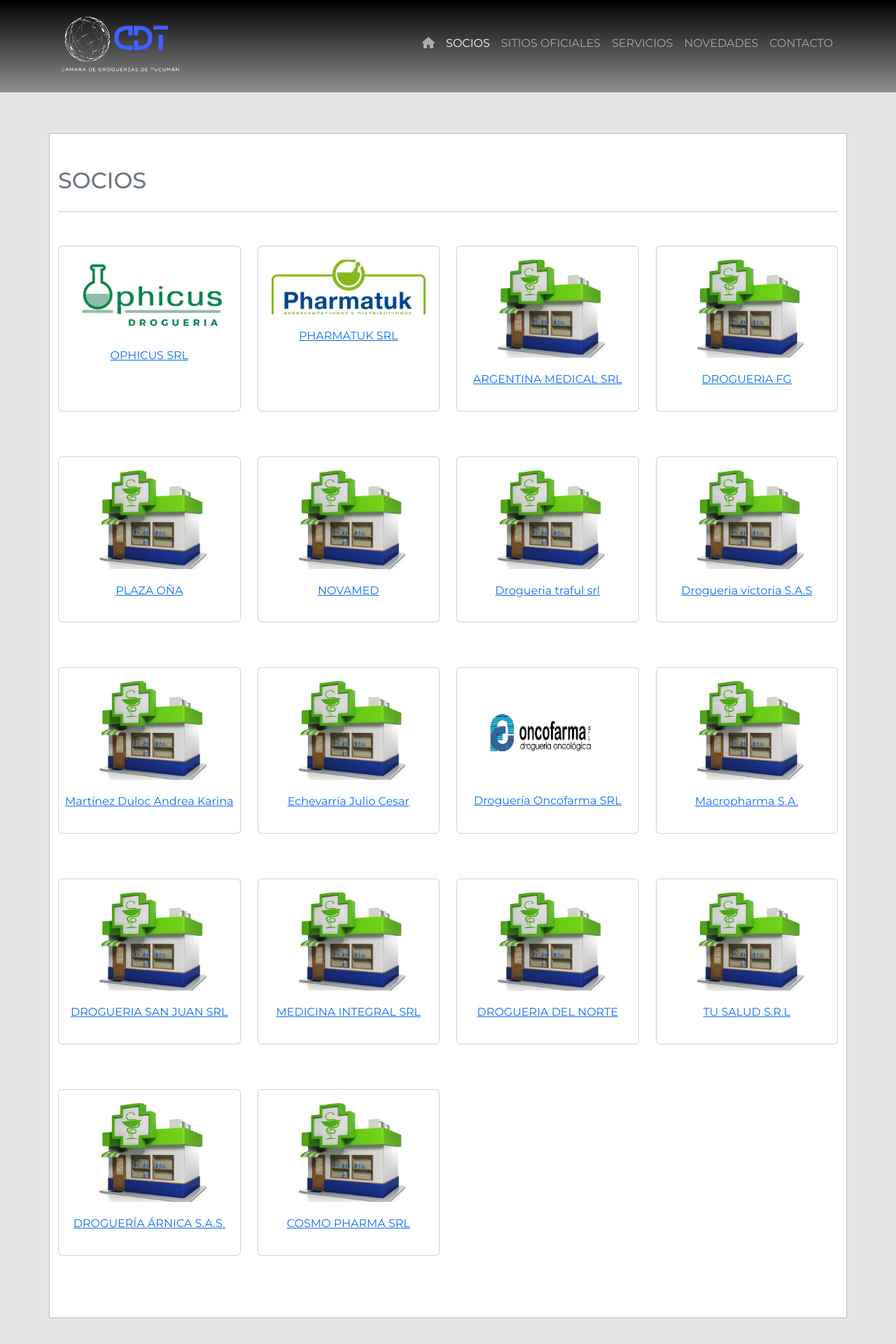
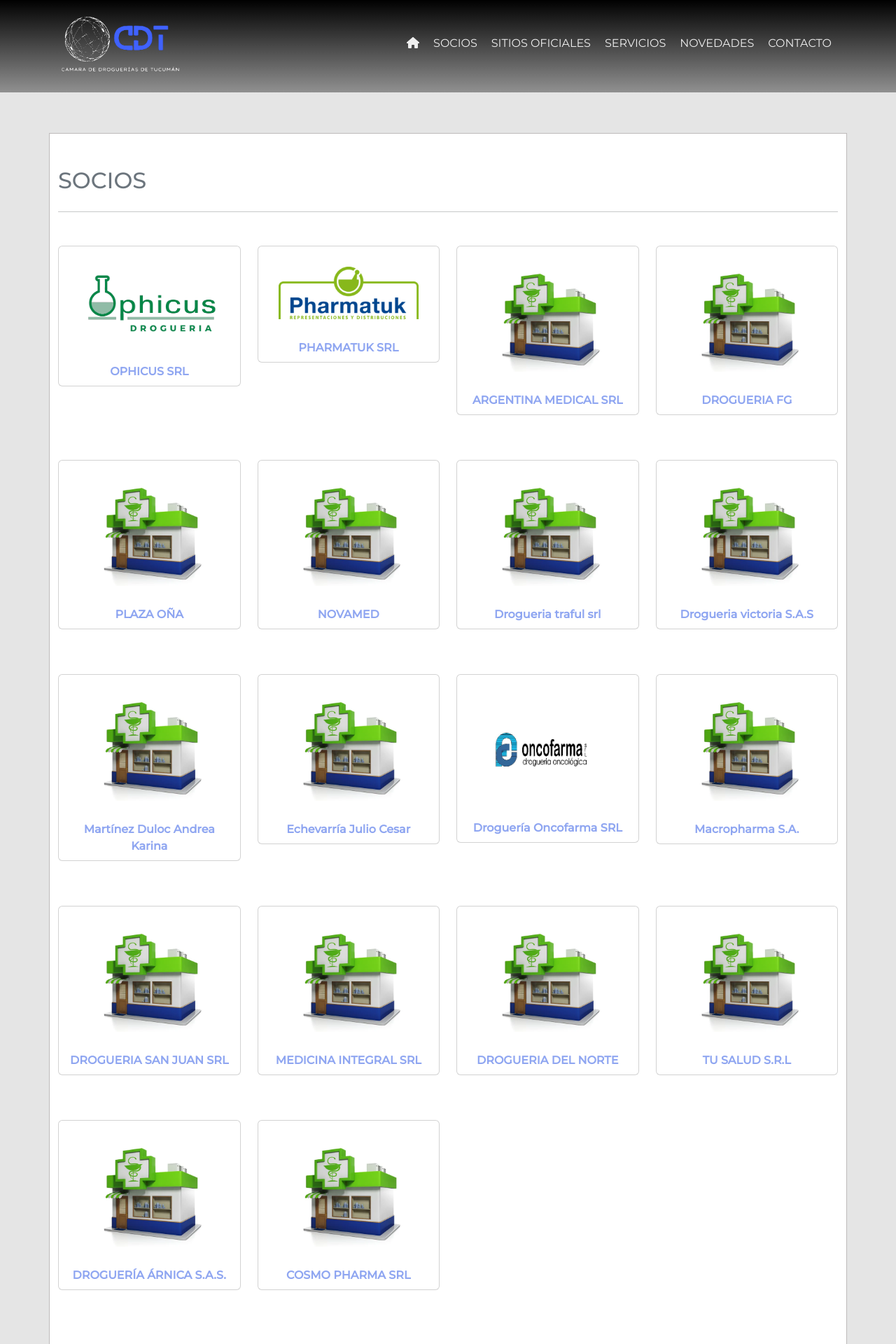
Before and after one commit to MDanielaCardozo/CamaraDrogueriasTuc, a React (Create React App) app: page /socios in a window 1280 px wide. Shown: the top 1920 px of the page at 70% size. Built offline with nearby package versions, Linux system fonts and the light colour scheme.

Commit message:
Agregué datos a Pagina contacto

```diff
--- a/src/components/common/Menu.css
+++ b/src/components/common/Menu.css
@@ -2,3 +2,28 @@
     background: rgb(0,0,0);
     background: linear-gradient(to top, rgba(0, 0, 0, 0.437), rgb(0, 0, 0));
 }
+
+.hovMenu:hover {
+    color: rgb(93, 109, 255) !important;
+}
+
+.boton {
+    color: #eee!important;
+    font-size: 20px;
+    font-weight: 500;
+    padding: 0.5em 1.2em;
+    background: rgba(0,0,0,0);
+    border: 2px solid;
+    border-radius: 10px;
+    border-color: rgba(141, 0, 0, 0);
+    transition: all 1s ease;
+    position: relative;
+  }
+  .boton:hover {
+
+    background: rgba(0,0,0,0);
+    border: 2px solid;
+    border-radius: 10px;
+    border-color: #eee;
+    transition: all 1s ease;
+  }
--- a/src/components/common/Menu.js
+++ b/src/components/common/Menu.js
@@ -26,14 +26,14 @@
         <Navbar.Toggle onClick={() => setExpanded(expanded ? false : "expanded")} aria-controls="responsive-navbar-nav" />
         <Navbar.Collapse id="responsive-navbar-nav">
           <Nav className="ms-auto">
-            <NavLink onClick={() => setExpanded(false)} to="/" className="nav-item nav-link hovMenu">
+            <NavLink onClick={() => setExpanded(false)} to="/" className="nav-item nav-link hovMenu boton">
               <FontAwesomeIcon icon={faHouse} />
             </NavLink>
-            <NavLink onClick={() => setExpanded(false)} to="/socios" className="nav-item nav-link hovMenu">SOCIOS</NavLink>
-            <NavLink onClick={() => setExpanded(false)} to="/sitiosOficiales" className="nav-item nav-link hovMenu">SITIOS OFICIALES</NavLink>
-            <NavLink onClick={() => setExpanded(false)} to="/servicios" className="nav-item nav-link hovMenu">SERVICIOS</NavLink>
-            <NavLink onClick={() => setExpanded(false)} to="/novedades" className="nav-item nav-link hovMenu">NOVEDADES</NavLink>
-            <NavLink onClick={() => setExpanded(false)} to="/contacto" className="nav-item nav-link hovMenu"> CONTACTO</NavLink>
+            <NavLink onClick={() => setExpanded(false)} to="/socios" className="nav-item nav-link hovMenu boton">SOCIOS</NavLink>
+            <NavLink onClick={() => setExpanded(false)} to="/sitiosOficiales" className="nav-item nav-link hovMenu boton">SITIOS OFICIALES</NavLink>
+            <NavLink onClick={() => setExpanded(false)} to="/servicios" className="nav-item nav-link hovMenu boton">SERVICIOS</NavLink>
+            <NavLink onClick={() => setExpanded(false)} to="/novedades" className="nav-item nav-link hovMenu boton">NOVEDADES</NavLink>
+            <NavLink onClick={() => setExpanded(false)} to="/contacto" className="nav-item nav-link hovMenu boton"> CONTACTO</NavLink>
           </Nav>
           <Nav></Nav>
         </Navbar.Collapse>
--- a/src/components/views/Contacto.js
+++ b/src/components/views/Contacto.js
@@ -20,34 +20,31 @@
         <hr />
         <Row>
           <Col lg={6} md={6} sm={12} className="my-5">
-            <div className="d-flex justify-content-between">
+            <div className="d-flex ">
               <FontAwesomeIcon
                 icon={faLocationDot}
                 className="iconoContacto mx-3"
               ></FontAwesomeIcon>
               <p>
-                Pilcomayo 314, esquina Brasil 1100 Lanús Oeste, Pcia. Buenos
-                Aires, Argentina
+                Ayacucho 830, San Miguel de Tucumán (4000). Argentina.
               </p>
             </div>
-            <div className="d-flex justify-content-between">
+            <div className="d-flex my-3">
               <FontAwesomeIcon
                 icon={faEnvelope}
                 className="iconoContacto mx-3"
               ></FontAwesomeIcon>
               <p>
-                Pilcomayo 314, esquina Brasil 1100 Lanús Oeste, Pcia. Buenos
-                Aires, Argentina
+                camaradedrogueriasdetucuman@gmail.com
               </p>
             </div>
-            <div className="d-flex justify-content-between">
+            <div className="d-flex">
               <FontAwesomeIcon
                 icon={faPhone}
                 className="iconoContacto mx-3"
               ></FontAwesomeIcon>
               <p>
-                Pilcomayo 314, esquina Brasil 1100 Lanús Oeste, Pcia. Buenos
-                Aires, Argentina
+                381-6833503
               </p>
             </div>
           </Col>
--- a/src/components/views/Home.css
+++ b/src/components/views/Home.css
@@ -154,6 +154,12 @@
     color: rgba(18, 66, 223, 0.45);
 }
 
+.tituloSer {
+    color: rgba(18, 66, 223, 0.45);
+    font-weight: 600;
+}
+
+
 @media all and (min-width: 300px) and (max-width: 690px) {
     .carouselInfo {
         width: 100%;
--- a/src/components/views/Home.js
+++ b/src/components/views/Home.js
@@ -230,7 +230,7 @@
                 href="http://"
                 target="_blank"
                 rel="noopener noreferrer"
-                className="subrayado"
+                className="subrayado tituloSer"
               >
                 Blanco Ojeda Gustavo Ezequiel
               </a>
--- a/src/components/views/Servicios.js
+++ b/src/components/views/Servicios.js
@@ -22,8 +22,8 @@
               <Card className="p-1 mb-3 cardSocios">
                 <Card.Img variant="top" src={Semin} className="imgCard" />
                 <Card.Body className="p-1 text-center">
-                  <Card.Text>
-                    <h5 className="tituloNos">SEMINARIOS EDUCATIVOS</h5>
+                  <Card.Text className="tituloSer">
+                    SEMINARIOS EDUCATIVOS
                   </Card.Text>
                 </Card.Body>
               </Card>
@@ -37,8 +37,8 @@
               <Card className="p-1 mb-3 cardSocios">
                 <Card.Img variant="top" src={AseCont} className="imgCard" />
                 <Card.Body className="p-1 text-center">
-                  <Card.Text>
-                    <p className="tituloNos">ASESORAMIENTO CONTABLE</p>
+                  <Card.Text className="tituloSer">
+                    ASESORAMIENTO CONTABLE
                   </Card.Text>
                 </Card.Body>
               </Card>
@@ -52,8 +52,8 @@
               <Card className="p-1 mb-3 cardSocios">
                 <Card.Img variant="top" src={AseReg} className="imgCard" />
                 <Card.Body className="p-1 text-center">
-                  <Card.Text>
-                    <p className="tituloNos">ASESORAMIENTO REGULADOR</p>
+                  <Card.Text className="tituloSer">
+                    ASESORAMIENTO REGULADOR
                   </Card.Text>
                 </Card.Body>
               </Card>
--- a/src/components/views/Socios.css
+++ b/src/components/views/Socios.css
@@ -8,7 +8,7 @@
 
 .cardSocios {
   width: 300px;
-    height: auto;
+  height: 220px;
   overflow: hidden;
 }
 
@@ -17,7 +17,7 @@
   height: 75%;
   transition: 0.5s;
   object-fit: cover;
-    padding: 15px;
+  padding: 25px;
   /* filter: grayscale(40%); */
 }
 
@@ -29,4 +29,14 @@
 
 .subrayadoText {
   text-decoration: none !important;
+  color: rgba(6, 57, 223, 0.45);
+  font-weight: 600;
 }
+
+@media all and (min-width: 990px) and (max-width: 1390px) {
+  .cardSocios {
+    width: auto;
+    height: 280px;
+    overflow: hidden;
+  }
+}
--- a/src/components/views/Socios.js
+++ b/src/components/views/Socios.js
@@ -21,14 +21,15 @@
               lg={3}
               className="d-flex justify-content-center"
             >
+              <Link className="subrayadoText">
                 <Card className="p-1 mb-3 cardSocios">
-                <Link>
-                  <Card.Img variant="top" src={LogoDrog} className="imgCard"/>
+                  <Card.Img variant="top" src={LogoDrog} className="imgCard" />
+
                   <Card.Body className="p-1 text-center">
                     <Card.Text>OPHICUS SRL</Card.Text>
                   </Card.Body>
+                </Card>
               </Link>
-              </Card>
             </Col>
             <Col
               sm={12}
@@ -36,14 +37,14 @@
               lg={3}
               className="d-flex justify-content-center"
             >
+              <Link className="subrayadoText">
                 <Card className="p-1 mb-3 cardSocios">
-                <Link>
-                  <Card.Img variant="top" src={LogoPhar} className="imgCard"/>
+                  <Card.Img variant="top" src={LogoPhar} className="imgCard" />
                   <Card.Body className="p-1 text-center">
                     <Card.Text>PHARMATUK SRL</Card.Text>
                   </Card.Body>
+                </Card>
               </Link>
-              </Card>
             </Col>
             <Col
               sm={12}
@@ -51,14 +52,18 @@
               lg={3}
               className="d-flex justify-content-center"
             >
+              <Link className="subrayadoText">
                 <Card className="p-1 mb-3 cardSocios">
-                <Link>
-                  <Card.Img variant="top" src={LogoDrogDos} className="imgCard"/>
+                  <Card.Img
+                    variant="top"
+                    src={LogoDrogDos}
+                    className="imgCard"
+                  />
                   <Card.Body className="p-1 text-center">
                     <Card.Text>ARGENTINA MEDICAL SRL</Card.Text>
                   </Card.Body>
+                </Card>
               </Link>
-              </Card>
             </Col>
             <Col
               sm={12}
@@ -66,14 +71,18 @@
               lg={3}
               className="d-flex justify-content-center"
             >
+              <Link className="subrayadoText">
                 <Card className="p-1 mb-3 cardSocios">
-                <Link>
-                  <Card.Img variant="top" src={LogoDrogDos} className="imgCard"/>
+                  <Card.Img
+                    variant="top"
+                    src={LogoDrogDos}
+                    className="imgCard"
+                  />
                   <Card.Body className="p-1 text-center">
                     <Card.Text>DROGUERIA FG</Card.Text>
                   </Card.Body>
+                </Card>
               </Link>
-              </Card>
             </Col>
           </Row>
           <Row className="mb-5">
@@ -83,14 +92,18 @@
               lg={3}
               className="d-flex justify-content-center"
             >
+              <Link className="subrayadoText">
                 <Card className="p-1 mb-3 cardSocios">
-                <Link>
-                  <Card.Img variant="top" src={LogoDrogDos} className="imgCard"/>
+                  <Card.Img
+                    variant="top"
+                    src={LogoDrogDos}
+                    className="imgCard"
+                  />
                   <Card.Body className="p-1 text-center">
                     <Card.Text>PLAZA OÑA</Card.Text>
                   </Card.Body>
+                </Card>
               </Link>
-              </Card>
             </Col>
             <Col
               sm={12}
@@ -98,14 +111,18 @@
               lg={3}
               className="d-flex justify-content-center"
             >
+              <Link className="subrayadoText">
                 <Card className="p-1 mb-3 cardSocios">
-                <Link>
-                  <Card.Img variant="top" src={LogoDrogDos} className="imgCard"/>
+                  <Card.Img
+                    variant="top"
+                    src={LogoDrogDos}
+                    className="imgCard"
+                  />
                   <Card.Body className="p-1 text-center">
                     <Card.Text>NOVAMED</Card.Text>
                   </Card.Body>
+                </Card>
               </Link>
-              </Card>
             </Col>
             <Col
               sm={12}
@@ -113,14 +130,18 @@
               lg={3}
               className="d-flex justify-content-center"
             >
+              <Link className="subrayadoText">
                 <Card className="p-1 mb-3 cardSocios">
-                <Link>
-                  <Card.Img variant="top" src={LogoDrogDos} className="imgCard"/>
+                  <Card.Img
+                    variant="top"
+                    src={LogoDrogDos}
+                    className="imgCard"
+                  />
                   <Card.Body className="p-1 text-center">
                     <Card.Text>Drogueria traful srl</Card.Text>
                   </Card.Body>
+                </Card>
               </Link>
-              </Card>
             </Col>
             <Col
               sm={12}
@@ -128,14 +149,18 @@
               lg={3}
               className="d-flex justify-content-center"
             >
+              <Link className="subrayadoText">
                 <Card className="p-1 mb-3 cardSocios">
-                <Link>
-                  <Card.Img variant="top" src={LogoDrogDos} className="imgCard"/>
+                  <Card.Img
+                    variant="top"
+                    src={LogoDrogDos}
+                    className="imgCard"
+                  />
                   <Card.Body className="p-1 text-center">
                     <Card.Text>Drogueria victoria S.A.S</Card.Text>
                   </Card.Body>
+                </Card>
               </Link>
-              </Card>
             </Col>
           </Row>
           <Row className="mb-5">
@@ -145,14 +170,18 @@
               lg={3}
               className="d-flex justify-content-center"
             >
+              <Link className="subrayadoText">
                 <Card className="p-1 mb-3 cardSocios">
-                <Link>
-                  <Card.Img variant="top" src={LogoDrogDos} className="imgCard"/>
+                  <Card.Img
+                    variant="top"
+                    src={LogoDrogDos}
+                    className="imgCard"
+                  />
                   <Card.Body className="p-1 text-center">
                     <Card.Text>Martínez Duloc Andrea Karina</Card.Text>
                   </Card.Body>
+                </Card>
               </Link>
-              </Card>
             </Col>
             <Col
               sm={12}
@@ -160,14 +189,18 @@
               lg={3}
               className="d-flex justify-content-center"
             >
+              <Link className="subrayadoText">
                 <Card className="p-1 mb-3 cardSocios">
-                <Link>
-                  <Card.Img variant="top" src={LogoDrogDos} className="imgCard"/>
+                  <Card.Img
+                    variant="top"
+                    src={LogoDrogDos}
+                    className="imgCard"
+                  />
                   <Card.Body className="p-1 text-center">
                     <Card.Text>Echevarría Julio Cesar</Card.Text>
                   </Card.Body>
+                </Card>
               </Link>
-              </Card>
             </Col>
             <Col
               sm={12}
@@ -175,14 +208,14 @@
               lg={3}
               className="d-flex justify-content-center"
             >
+              <Link className="subrayadoText">
                 <Card className="p-1 mb-3 cardSocios">
-                <Link>
-                  <Card.Img variant="top" src={LogoOnc} className="imgCard"/>
+                  <Card.Img variant="top" src={LogoOnc} className="imgCard" />
                   <Card.Body className="p-1 text-center">
                     <Card.Text>Droguería Oncofarma SRL</Card.Text>
                   </Card.Body>
+                </Card>
               </Link>
-              </Card>
             </Col>
             <Col
               sm={12}
@@ -190,14 +223,18 @@
               lg={3}
               className="d-flex justify-content-center"
             >
+              <Link className="subrayadoText">
                 <Card className="p-1 mb-3 cardSocios">
-                <Link>
-                  <Card.Img variant="top" src={LogoDrogDos} className="imgCard"/>
+                  <Card.Img
+                    variant="top"
+                    src={LogoDrogDos}
+                    className="imgCard"
+                  />
                   <Card.Body className="p-1 text-center">
                     <Card.Text>Macropharma S.A.</Card.Text>
                   </Card.Body>
+                </Card>
               </Link>
-              </Card>
             </Col>
           </Row>
           <Row className="mb-5">
@@ -207,15 +244,18 @@
               lg={3}
               className="d-flex justify-content-center"
             >
+              <Link className="subrayadoText">
                 <Card className="p-1 mb-3 cardSocios">
-                <Link>
-                  <Card.Img variant="top" src={LogoDrogDos} className="imgCard"/>
+                  <Card.Img
+                    variant="top"
+                    src={LogoDrogDos}
+                    className="imgCard"
+                  />
                   <Card.Body className="p-1 text-center">
                     <Card.Text>DROGUERIA SAN JUAN SRL</Card.Text>
                   </Card.Body>
+                </Card>
               </Link>
-              </Card>
-
             </Col>
             <Col
               sm={12}
@@ -223,15 +263,18 @@
               lg={3}
               className="d-flex justify-content-center"
             >
+              <Link className="subrayadoText">
                 <Card className="p-1 mb-3 cardSocios">
-                <Link>
-                  <Card.Img variant="top" src={LogoDrogDos} className="imgCard"/>
+                  <Card.Img
+                    variant="top"
+                    src={LogoDrogDos}
+                    className="imgCard"
+                  />
                   <Card.Body className="p-1 text-center">
                     <Card.Text>MEDICINA INTEGRAL SRL</Card.Text>
                   </Card.Body>
+                </Card>
               </Link>
-              </Card>
-
             </Col>
             <Col
               sm={12}
@@ -239,14 +282,18 @@
               lg={3}
               className="d-flex justify-content-center"
             >
+              <Link className="subrayadoText">
                 <Card className="p-1 mb-3 cardSocios">
-                <Link>
-                  <Card.Img variant="top" src={LogoDrogDos} className="imgCard"/>
+                  <Card.Img
+                    variant="top"
+                    src={LogoDrogDos}
+                    className="imgCard"
+                  />
                   <Card.Body className="p-1 text-center">
                     <Card.Text>DROGUERIA DEL NORTE</Card.Text>
                   </Card.Body>
+                </Card>
               </Link>
-              </Card>
             </Col>
             <Col
               sm={12}
@@ -254,14 +301,18 @@
               lg={3}
               className="d-flex justify-content-center"
             >
+              <Link className="subrayadoText">
                 <Card className="p-1 mb-3 cardSocios">
-                <Link>
-                  <Card.Img variant="top" src={LogoDrogDos} className="imgCard"/>
+                  <Card.Img
+                    variant="top"
+                    src={LogoDrogDos}
+                    className="imgCard"
+                  />
                   <Card.Body className="p-1 text-center">
                     <Card.Text>TU SALUD S.R.L</Card.Text>
                   </Card.Body>
+                </Card>
               </Link>
-              </Card>
             </Col>
           </Row>
           <Row className="mb-5">
@@ -271,14 +322,18 @@
               lg={3}
               className="d-flex justify-content-center"
             >
+              <Link className="subrayadoText">
                 <Card className="p-1 mb-3 cardSocios">
-                <Link>
-                  <Card.Img variant="top" src={LogoDrogDos} className="imgCard"/>
+                  <Card.Img
+                    variant="top"
+                    src={LogoDrogDos}
+                    className="imgCard"
+                  />
                   <Card.Body className="p-1 text-center">
                     <Card.Text>DROGUERÍA ÁRNICA S.A.S.</Card.Text>
                   </Card.Body>
+                </Card>
               </Link>
-              </Card>
             </Col>
             <Col
               sm={12}
@@ -286,14 +341,18 @@
               lg={3}
               className="d-flex justify-content-center"
             >
+              <Link className="subrayadoText">
                 <Card className="p-1 mb-3 cardSocios">
-                <Link>
-                  <Card.Img variant="top" src={LogoDrogDos} className="imgCard"/>
+                  <Card.Img
+                    variant="top"
+                    src={LogoDrogDos}
+                    className="imgCard"
+                  />
                   <Card.Body className="p-1 text-center">
                     <Card.Text>COSMO PHARMA SRL</Card.Text>
                   </Card.Body>
+                </Card>
               </Link>
-              </Card>
             </Col>
           </Row>
         </div>
```
Also changed, not shown: src/components/common/Footer.js (+7 -7 lines). Lines whose indentation alone changed are shown as unchanged.
